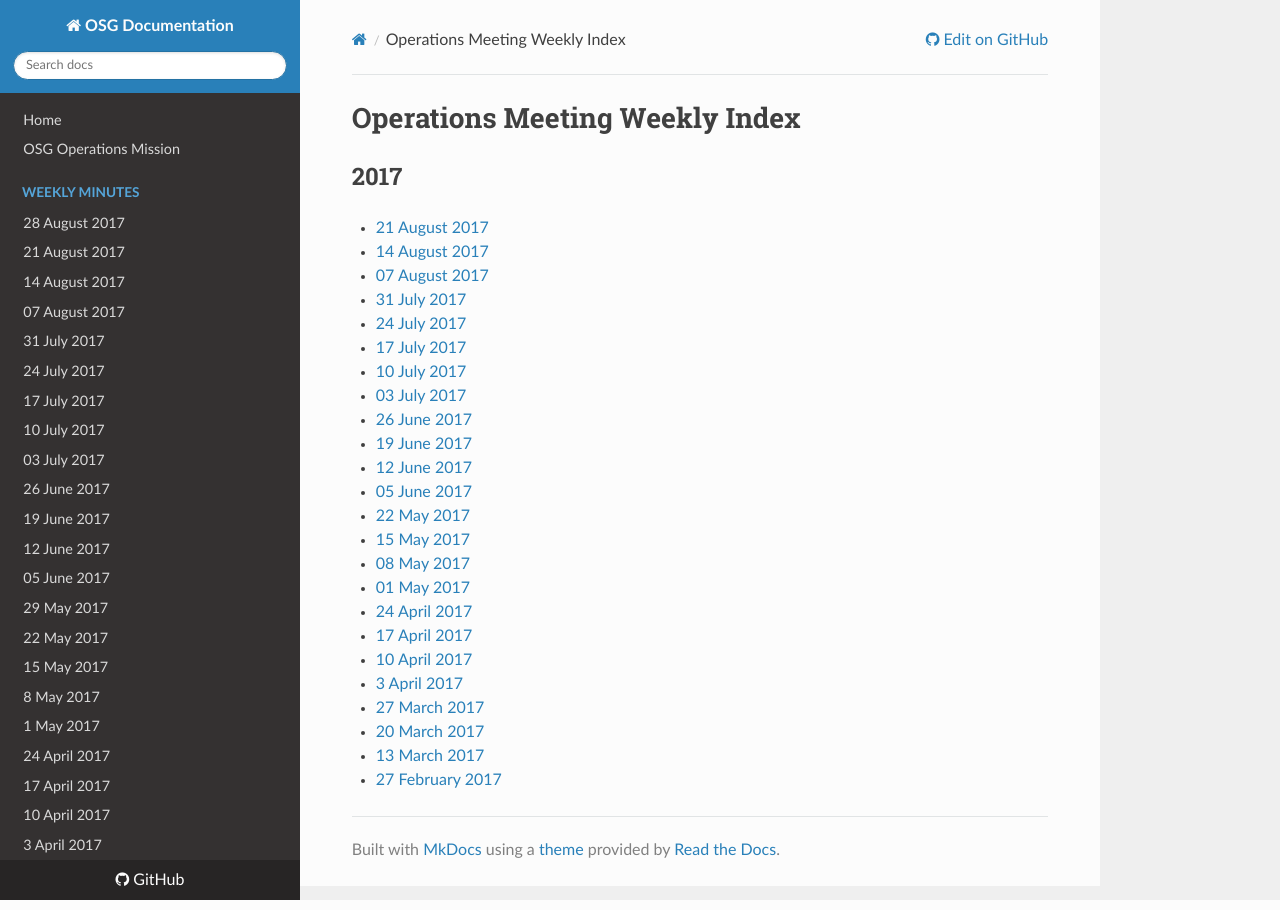
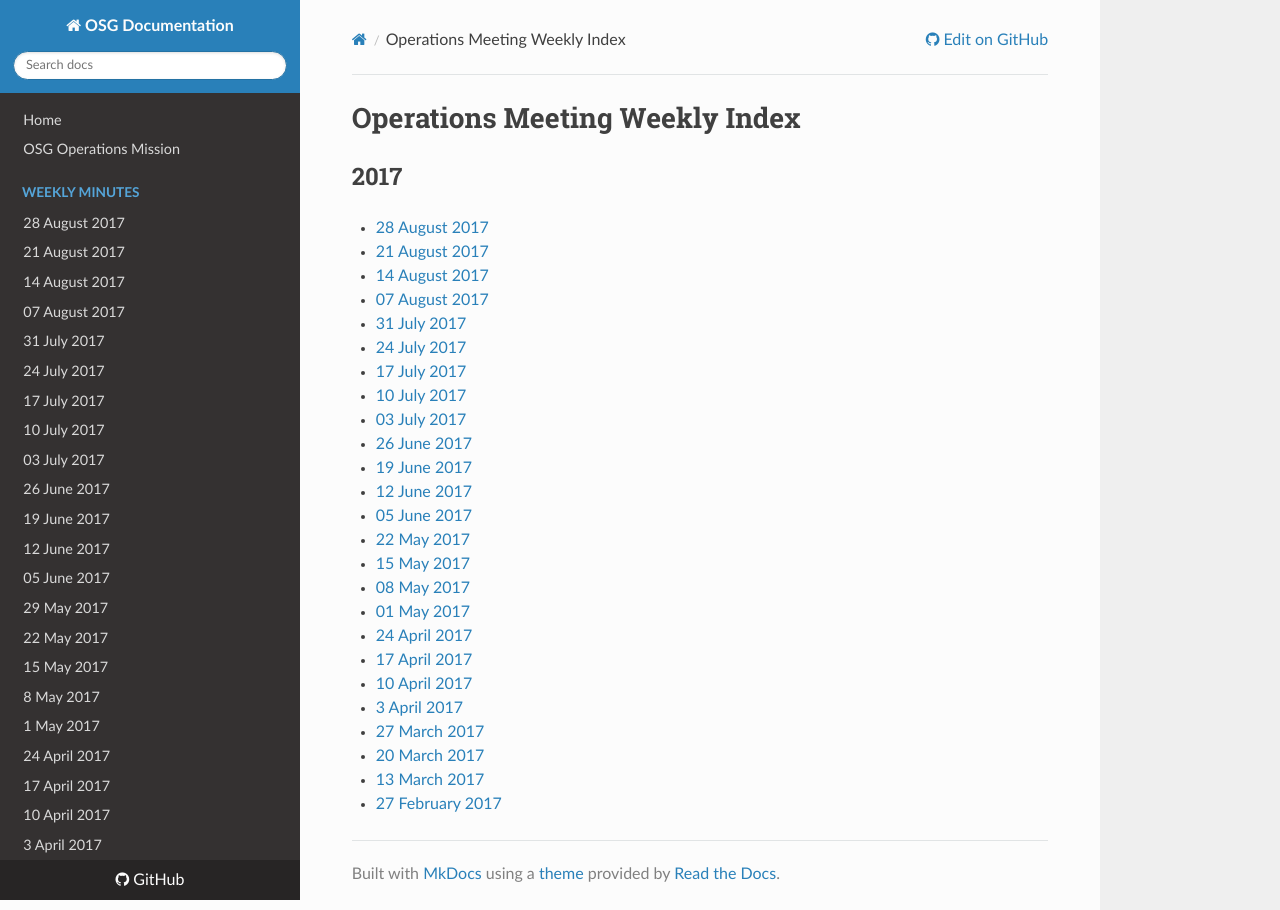
Before and after one commit to osg-htc/operations, an MkDocs documentation site: the page built from docs/WeeklyMinutes/MeetingIndex.md, in a window 1280 px wide. Built offline with MkDocs 1.6.1, drawn with Linux system fonts in a browser that asks for light colours; nearby versions of some CDN libraries; old or Windows-style settings are respelled for this version of MkDocs.

Commit message:
Update MeetingIndex.md

```diff
--- a/docs/WeeklyMinutes/MeetingIndex.md
+++ b/docs/WeeklyMinutes/MeetingIndex.md
@@ -1,6 +1,7 @@
 # Operations Meeting Weekly Index
 
 ## 2017
+   * [28 August 2017](28Aug2017.md)
    * [21 August 2017](21Aug2017.md)
    * [14 August 2017](14Aug2017.md)
    * [07 August 2017](07Aug2017.md)
```
